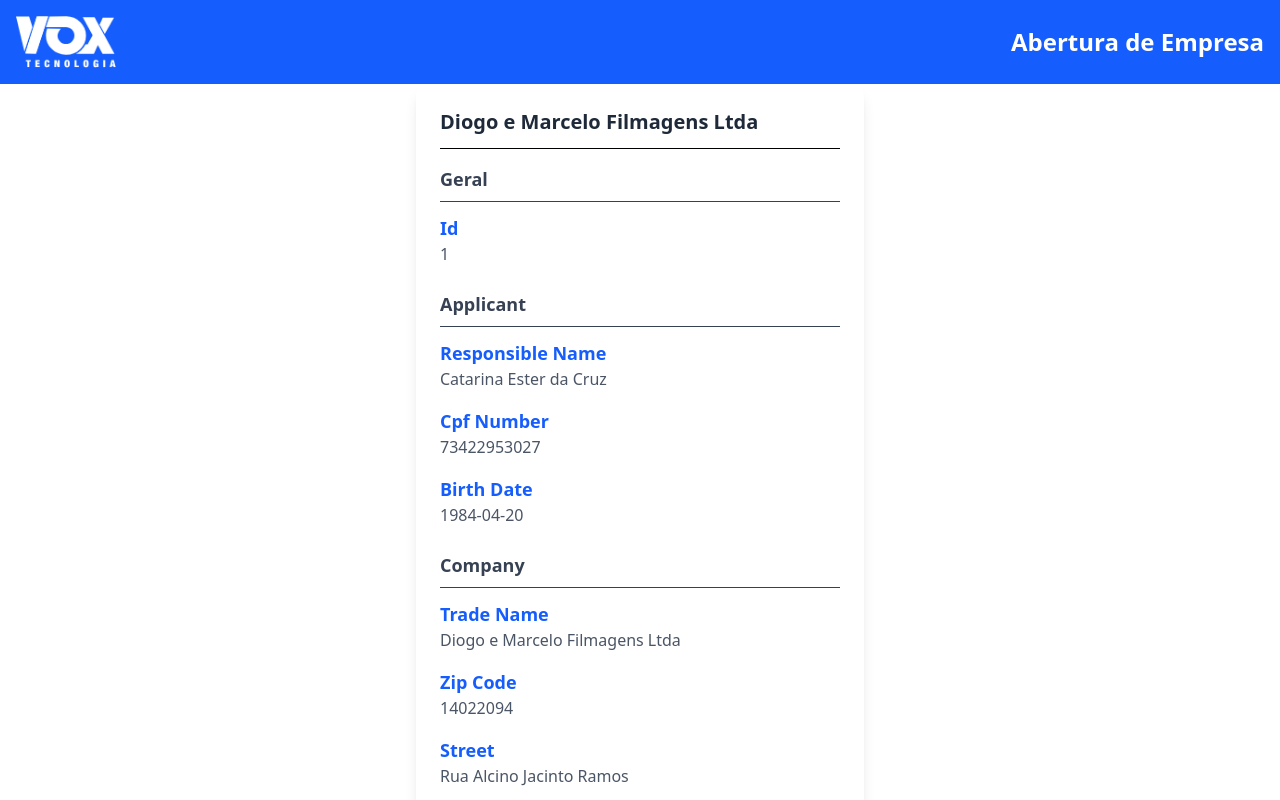
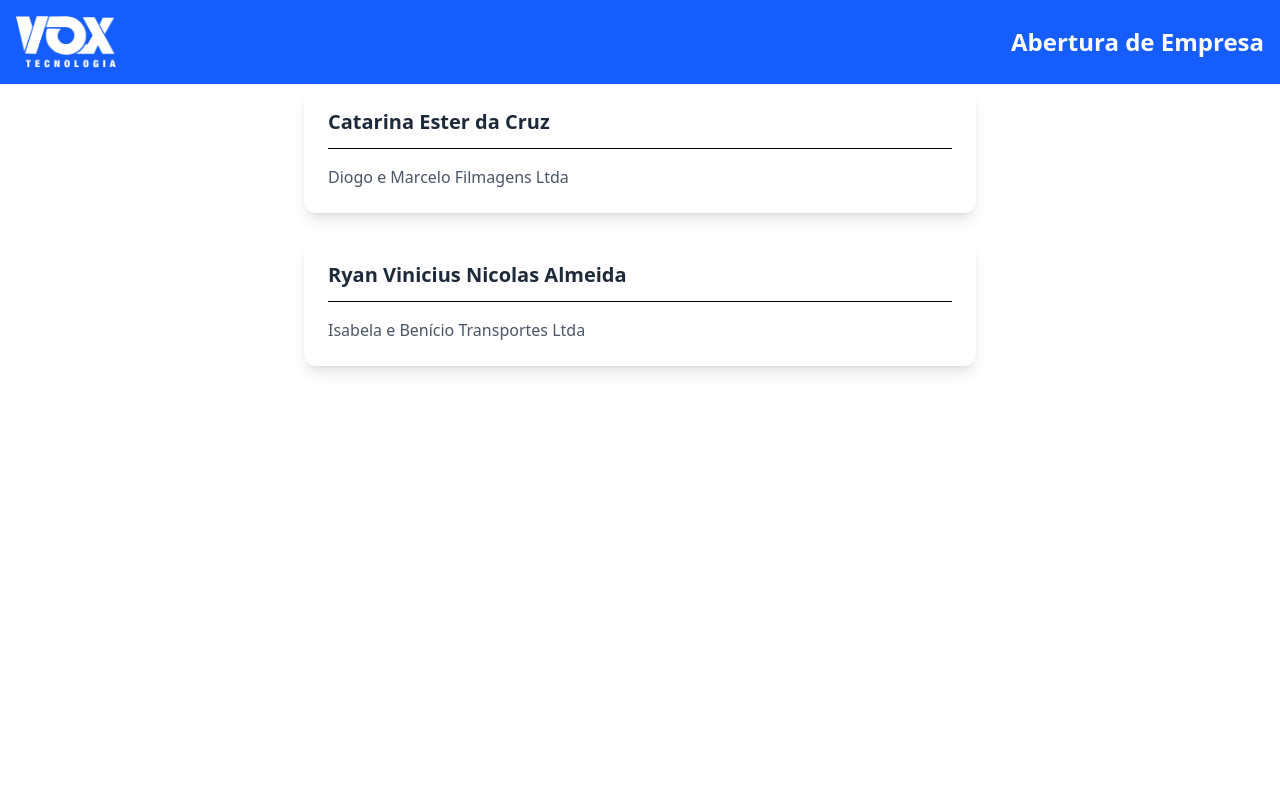
Before and after one commit to GAMELEIRA/challenge-vox-business-opening, an Angular app: page / in a window 1280 px wide. Shown: the top 800 px of the page. Built offline with nearby package versions, Linux system fonts and the light colour scheme; data requests are answered from the project's data file.

Commit message:
feat(company-list): Adiciona listagem de empresas com dados mais simples

```diff
--- a/src/app/feature/company/company-list/company-list.component.html
+++ b/src/app/feature/company/company-list/company-list.component.html
@@ -1,3 +1,3 @@
 <div *ngFor="let item of companyApplication">
-  <app-card [title]="item.company.tradeName" [dataObject]="item"></app-card>
+  <app-card [title]="item.applicant.responsibleName" [description]="item.company.tradeName"></app-card>
 </div>
--- a/src/app/shared/components/card/card.component.html
+++ b/src/app/shared/components/card/card.component.html
@@ -1,14 +1,22 @@
-<div class="max-w-md mx-auto bg-white shadow-lg rounded-xl p-6 mb-6">
+<div class="max-w-2xl mx-auto bg-white shadow-lg rounded-xl p-6 mb-6">
   <div class="border-b pb-3 mb-4">
     <h1 class="text-xl font-bold text-gray-800">{{ title }}</h1>
   </div>
-
-  <div *ngFor="let section of sections" class="mb-6">
-    <h2 class="text-lg font-bold text-gray-700 border-b pb-2 mb-3">{{ section.title }}</h2>
-
-    <div *ngFor="let item of section.items" class="mb-4 last:mb-0">
-      <h3 class="text-lg font-semibold text-blue-600">{{ item.label }}</h3>
-      <p class="text-gray-600">{{ item.description }}</p>
+  <div *ngIf="description">
+    <p class="text-gray-600">{{ description }}</p>
+  </div>
+  <div *ngIf="sections">
+    <div *ngFor="let section of sections" class="mb-6">
+      <h2
+        *ngIf="section.title"
+        class="text-lg font-bold text-gray-700 border-b pb-2 mb-3"
+      >
+        {{ section.title }}
+      </h2>
+      <div *ngFor="let item of section.items" class="mb-4 last:mb-0">
+        <h3 class="text-lg font-semibold text-blue-600">{{ item.label }}</h3>
+        <p class="text-gray-600">{{ item.description }}</p>
+      </div>
     </div>
   </div>
 </div>
--- a/src/app/shared/components/card/card.component.ts
+++ b/src/app/shared/components/card/card.component.ts
@@ -13,7 +13,8 @@ import { CardSection } from './models/CardSection';
 export class CardComponent implements OnInit {
 
   @Input() title!: string | number;
-  @Input() dataObject!: Record<string, any>;
+  @Input() description?: string;
+  @Input() dataObject?: Record<string, any>;
   protected sections: CardSection[] = [];
 
   ngOnInit() {
@@ -34,7 +35,7 @@ export class CardComponent implements OnInit {
       } else {
         let generalSection = sections.find(sec => sec.title === 'Geral');
         if (!generalSection) {
-          generalSection = { title: 'Geral', items: [] };
+          generalSection = { items: [] };
           sections.push(generalSection);
         }
         generalSection.items.push({ label: this.formatTitle(key), description: String(value) });
--- a/src/app/shared/components/card/models/CardSection.ts
+++ b/src/app/shared/components/card/models/CardSection.ts
@@ -1,6 +1,6 @@
 import { Card } from "./Card.model";
 
 export class CardSection {
-  title!: string;
+  title?: string;
   items!: Card[];
 }
```
